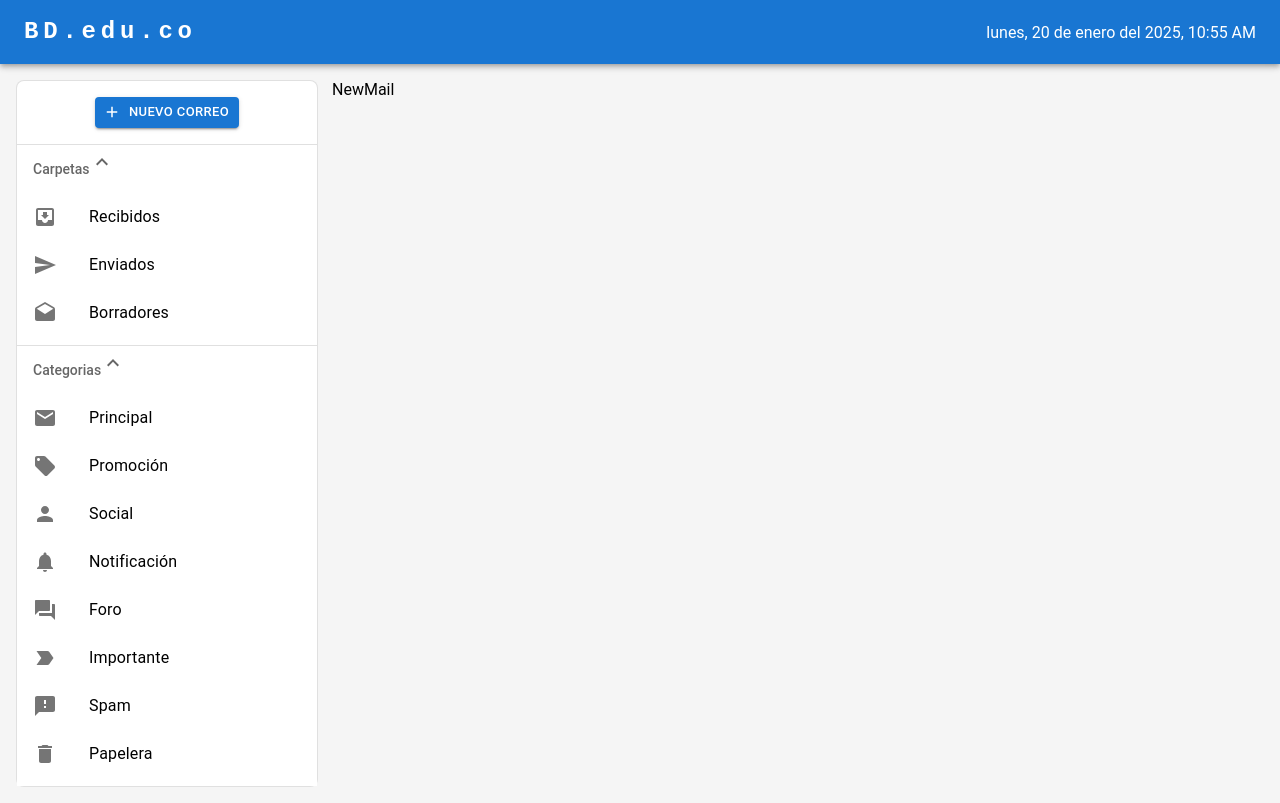
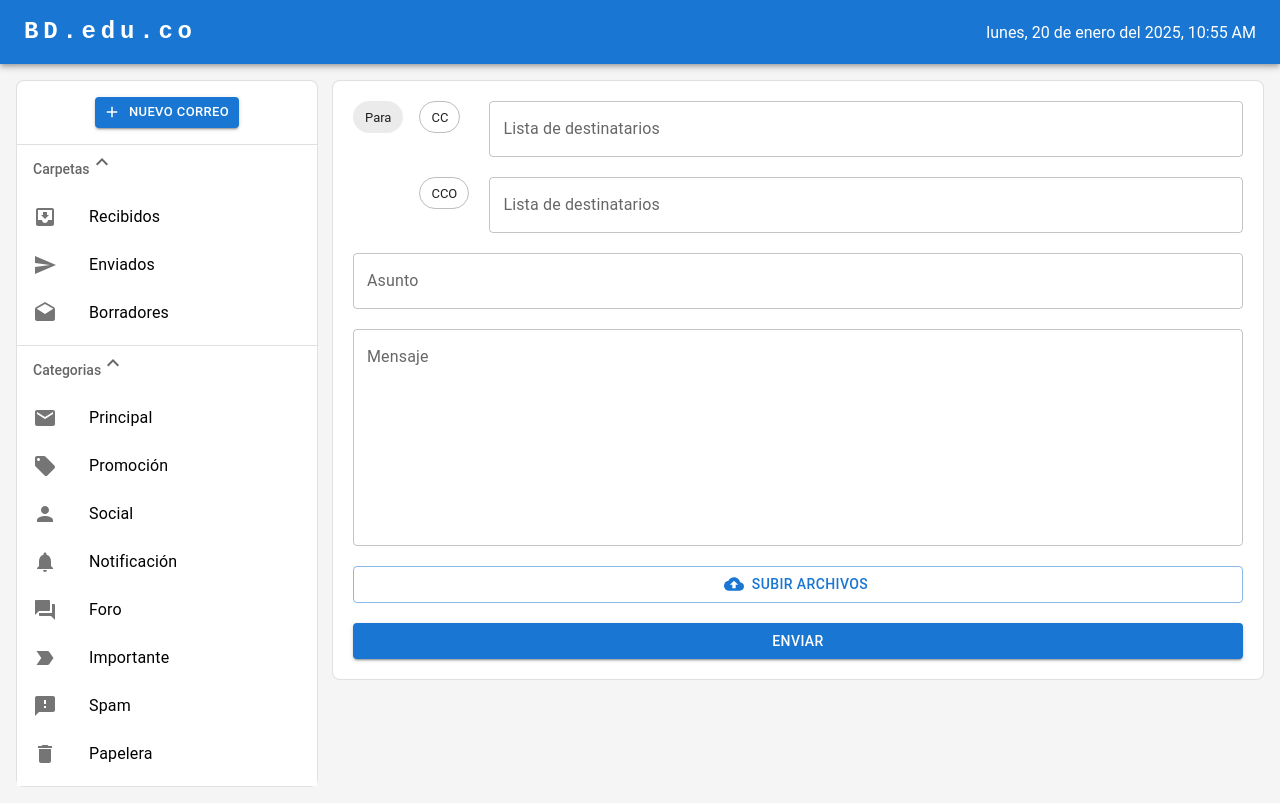
Before and after one commit to felimarod/modulo_bd1, a React (Vite) app in the folder front/: page /dashboard/new-mail in a window 1280 px wide. Built offline with nearby package versions, Linux system fonts and the light colour scheme.

Commit message:
front: Agregar campos new-mail, corrección en llaves repetidas en la tabla de correos

```diff
--- a/front/src/components/Dashboard/mails/EnhancedTable.tsx
+++ b/front/src/components/Dashboard/mails/EnhancedTable.tsx
@@ -71,23 +71,23 @@ export default function EnhancedTable({ carpeta }: PropsEnhancedTable) {
   switch (carpeta.toLocaleLowerCase()) {
     case "enviados":
       headCells.push({
-        id: "remitentes",
+        id: "remitentesCO",
         label: "CO",
       });
       headCells.push({
-        id: "remitentes",
+        id: "remitentesCCO",
         label: "CCO",
       });
       break;
     case "borradores":
       headCells.push({
-        id: "remitentes",
+        id: "remitentesCO",
         label: "CO",
       });
       break;
     default:
       headCells.push({
-        id: "remitentes",
+        id: "remitentesCO",
         label: "Remitente",
       });
       headCells.push({
@@ -208,7 +208,7 @@ export default function EnhancedTable({ carpeta }: PropsEnhancedTable) {
                     </TableCell>
                     {carpeta.toLocaleLowerCase() === "enviados" && (
                       <TableCell component="th" id={labelId} scope="row">
-                        {row.remitentes}
+                        {row.remitentesCO}
                       </TableCell>
                     )}
                     {carpeta.toLocaleLowerCase() === "enviados" && (
@@ -218,18 +218,18 @@ export default function EnhancedTable({ carpeta }: PropsEnhancedTable) {
                         scope="row"
                         align="right"
                       >
-                        {row.remitentes}
+                        {row.remitentesCCO}
                       </TableCell>
                     )}
                     {carpeta.toLocaleLowerCase() === "borradores" && (
                       <TableCell component="th" id={labelId} scope="row">
-                        {row.remitentes}
+                        {row.remitentesCO}
                       </TableCell>
                     )}
                     {carpeta.toLocaleLowerCase() !== "enviados" &&
                       carpeta.toLocaleLowerCase() !== "borradores" && (
                         <TableCell component="th" id={labelId} scope="row">
-                          {row.remitentes}
+                          {row.remitentesCO}
                         </TableCell>
                       )}
                     {carpeta.toLocaleLowerCase() !== "enviados" &&
--- /dev/null
+++ b/front/src/components/Dashboard/new-mail/InputFileUpload.tsx
@@ -0,0 +1,53 @@
+import CloudUploadIcon from "@mui/icons-material/CloudUpload";
+import Button from "@mui/material/Button";
+import { styled } from "@mui/material/styles";
+import * as React from "react";
+
+const VisuallyHiddenInput = styled("input")({
+  clip: "rect(0 0 0 0)",
+  clipPath: "inset(50%)",
+  height: 1,
+  overflow: "hidden",
+  position: "absolute",
+  bottom: 0,
+  left: 0,
+  whiteSpace: "nowrap",
+  width: 1,
+});
+
+interface PropsInputFileUpload {
+  setDirArchivos: React.Dispatch<React.SetStateAction<string>>;
+}
+
+export default function InputFileUpload({
+  setDirArchivos,
+}: PropsInputFileUpload) {
+  return (
+    <Button
+      component="label"
+      role={undefined}
+      variant="outlined"
+      tabIndex={-1}
+      startIcon={<CloudUploadIcon />}
+    >
+      Subir archivos
+      <VisuallyHiddenInput
+        type="file"
+        multiple
+        onChange={(event) => {
+          let nombresArchivos = "";
+          const files = event.target.files;
+          if (files) {
+            for (let index = 0; index < files.length; index++) {
+              const element = files?.item(index);
+
+              nombresArchivos +=
+                index === 0 ? `${element!.name}` : `,${element!.name}`;
+            }
+          }
+          setDirArchivos(nombresArchivos);
+        }}
+      />
+    </Button>
+  );
+}
--- a/front/src/entities/mail.ts
+++ b/front/src/entities/mail.ts
@@ -5,7 +5,8 @@ interface Mensaje {
   asunto: string;
   cuerpoMensaje?: string;
   fecha: string;
-  remitentes: string;
+  remitentesCO: string;
+  remitentesCCO?: string;
 }
 
 function createData(
@@ -13,14 +14,16 @@ function createData(
   remitentes: string,
   asunto: string,
   fecha: Date,
+  remitentesCCO?: string,
   cuerpoMensaje?: string
 ): Mensaje {
   return {
     id,
-    remitentes: remitentes,
+    remitentesCO: remitentes,
     asunto,
     fecha: dayjs(fecha.toISOString()).format("MM/DD/YYYY h:mm A"),
     cuerpoMensaje,
+    remitentesCCO,
   };
 }
 
--- a/front/src/pages/Dashboard/NewMail.tsx
+++ b/front/src/pages/Dashboard/NewMail.tsx
@@ -1,5 +1,173 @@
+import { Box, Button, Chip, Grid2, TextField, Typography } from "@mui/material";
+import { useEffect, useState } from "react";
+import InputFileUpload from "../../components/Dashboard/new-mail/InputFileUpload";
+
+const regexCorreo = "([\\w-+]+(?:\\.[\\w-+]+)*@(?:[\\w-]+\\.)+[a-zA-Z]{2,7}),";
+
 const NewMail = () => {
-  return <> NewMail</>;
+  const [destinatariosCC, setDestinatariosCC] = useState("");
+  const [destinatariosCCConfirmados, setDestinatariosCCConfirmados] = useState<
+    [] | string[]
+  >([]);
+  const [destinatariosCCO, setDestinatariosCCO] = useState("");
+  const [destinatariosCCOConfirmados, setDestinatariosCCOConfirmados] =
+    useState<[] | string[]>([]);
+  const [asunto, setAsunto] = useState("");
+  const [mensaje, setMensaje] = useState("");
+  const [nomArchivos, setNomArchivos] = useState("");
+  const p = new RegExp(regexCorreo);
+  useEffect(() => {
+    if (p.exec(destinatariosCC)) {
+      const correos = destinatariosCC.split(",");
+      setDestinatariosCCConfirmados([
+        ...destinatariosCCConfirmados,
+        correos[0],
+      ]);
+      setDestinatariosCC(correos[1]);
+    }
+  }, [destinatariosCC]);
+
+  useEffect(() => {
+    if (p.exec(destinatariosCCO)) {
+      const correos = destinatariosCCO.split(",");
+      setDestinatariosCCOConfirmados([
+        ...destinatariosCCOConfirmados,
+        correos[0],
+      ]);
+      setDestinatariosCCO(correos[1]);
+    }
+  }, [destinatariosCCO]);
+
+  const handleClickButton = () => {
+    const objeto = {
+      destinatariosCC,
+      destinatariosCCO,
+      asunto,
+      mensaje,
+      nomArchivos,
+    };
+    alert(JSON.stringify(objeto));
+  };
+
+  return (
+    <Box
+      sx={{
+        gap: "20px",
+        display: "flex",
+        flexDirection: "column",
+        borderRadius: 2,
+        border: "1px solid",
+        borderColor: "divider",
+        backgroundColor: "background.paper",
+        padding: "20px",
+      }}
+    >
+      <Grid2 container spacing={2}>
+        <Chip label="Para" variant="filled" />
+        <Grid2 size={"grow"}>
+          <Grid2 container spacing={2}>
+            <Grid2 size={1}>
+              <Chip label="CC" variant="outlined" />
+            </Grid2>
+            <Grid2 size={"grow"}>
+              {destinatariosCCConfirmados.length > 0 &&
+                destinatariosCCConfirmados.map((val) => (
+                  <Chip
+                    sx={{ marginBottom: "10px", marginRight: "4px" }}
+                    label={val}
+                    variant="filled"
+                    onClick={() => {
+                      setDestinatariosCC(val);
+                      setDestinatariosCCConfirmados(
+                        destinatariosCCConfirmados.filter(
+                          (val2) => val2 !== val
+                        )
+                      );
+                    }}
+                  />
+                ))}
+              <TextField
+                id="CC"
+                sx={{ marginBottom: "20px" }}
+                label="Lista de destinatarios"
+                fullWidth
+                value={destinatariosCC}
+                onChange={(ev) => {
+                  setDestinatariosCC(ev.currentTarget.value);
+                }}
+              />
+            </Grid2>
+          </Grid2>
+          <Grid2 container spacing={2}>
+            <Grid2 size={1}>
+              <Chip label="CCO" variant="outlined" />
+            </Grid2>
+            <Grid2 size={"grow"}>
+              {destinatariosCCOConfirmados.length > 0 &&
+                destinatariosCCOConfirmados.map((val) => (
+                  <Chip
+                    sx={{ marginBottom: "10px", marginRight: "4px" }}
+                    label={val}
+                    variant="filled"
+                    onClick={() => {
+                      setDestinatariosCCO(val);
+                      setDestinatariosCCOConfirmados(
+                        destinatariosCCOConfirmados.filter(
+                          (val2) => val2 !== val
+                        )
+                      );
+                    }}
+                  />
+                ))}
+              <TextField
+                id="CCO"
+                label="Lista de destinatarios"
+                fullWidth
+                value={destinatariosCCO}
+                onChange={(ev) => {
+                  setDestinatariosCCO(ev.currentTarget.value);
+                }}
+              />
+            </Grid2>
+          </Grid2>
+        </Grid2>
+      </Grid2>
+      <TextField
+        id="asunto"
+        label="Asunto"
+        variant="outlined"
+        fullWidth
+        value={asunto}
+        onChange={(ev) => {
+          setAsunto(ev.currentTarget.value);
+        }}
+      />
+      <TextField
+        id="mensaje"
+        label="Mensaje"
+        variant="outlined"
+        fullWidth
+        rows={8}
+        multiline
+        value={mensaje}
+        onChange={(ev) => {
+          setMensaje(ev.currentTarget.value);
+        }}
+      />
+      <InputFileUpload setDirArchivos={setNomArchivos} />
+      {nomArchivos !== "" && (
+        <Typography variant="body1" color="initial">
+          {nomArchivos.split(",").length > 1
+            ? "Se han cargado los archivos: "
+            : "Se ha cargado el archivo: "}
+          <strong>{nomArchivos}</strong>
+        </Typography>
+      )}
+      <Button variant="contained" color="primary" onClick={handleClickButton}>
+        Enviar
+      </Button>
+    </Box>
+  );
 };
 
 export default NewMail;
```
